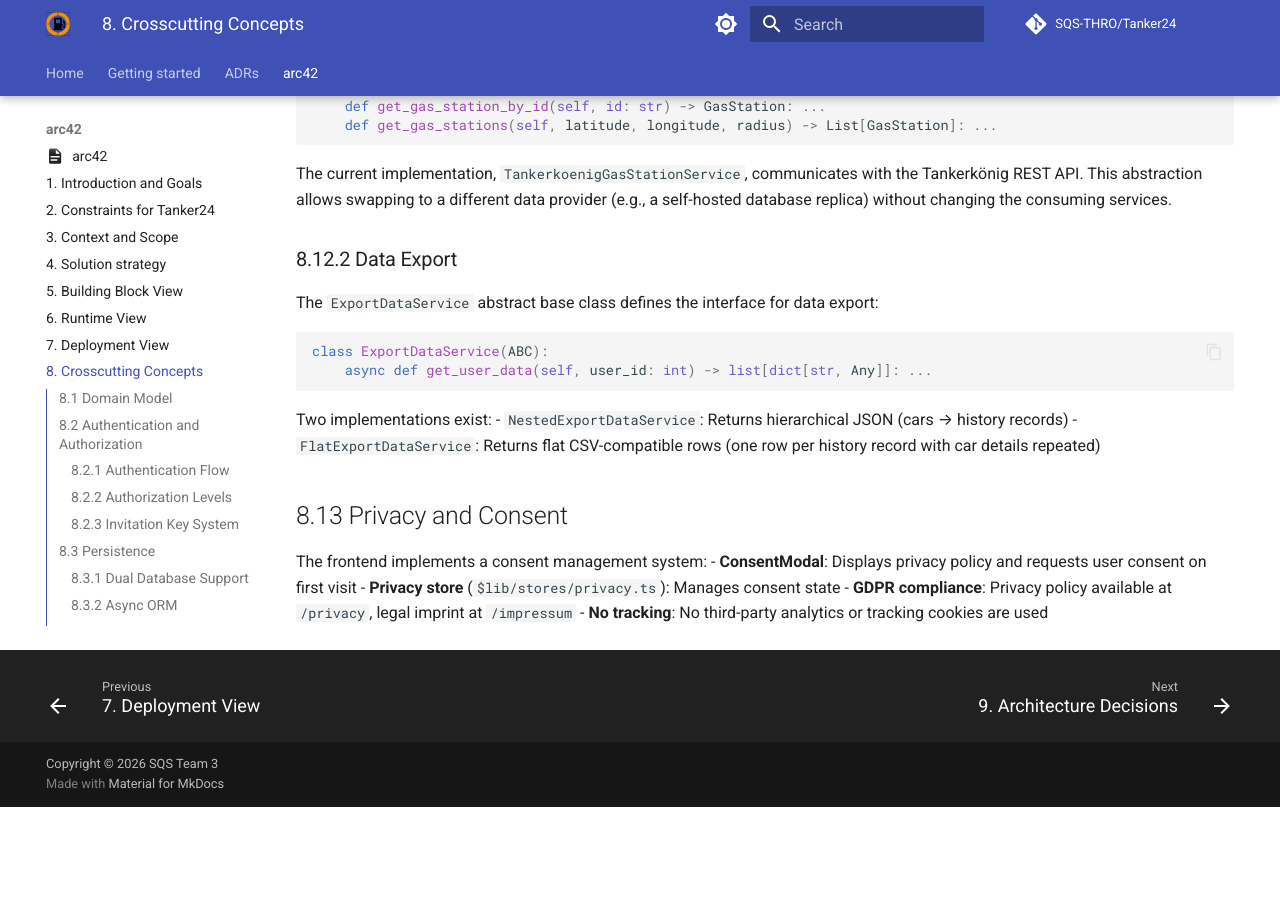
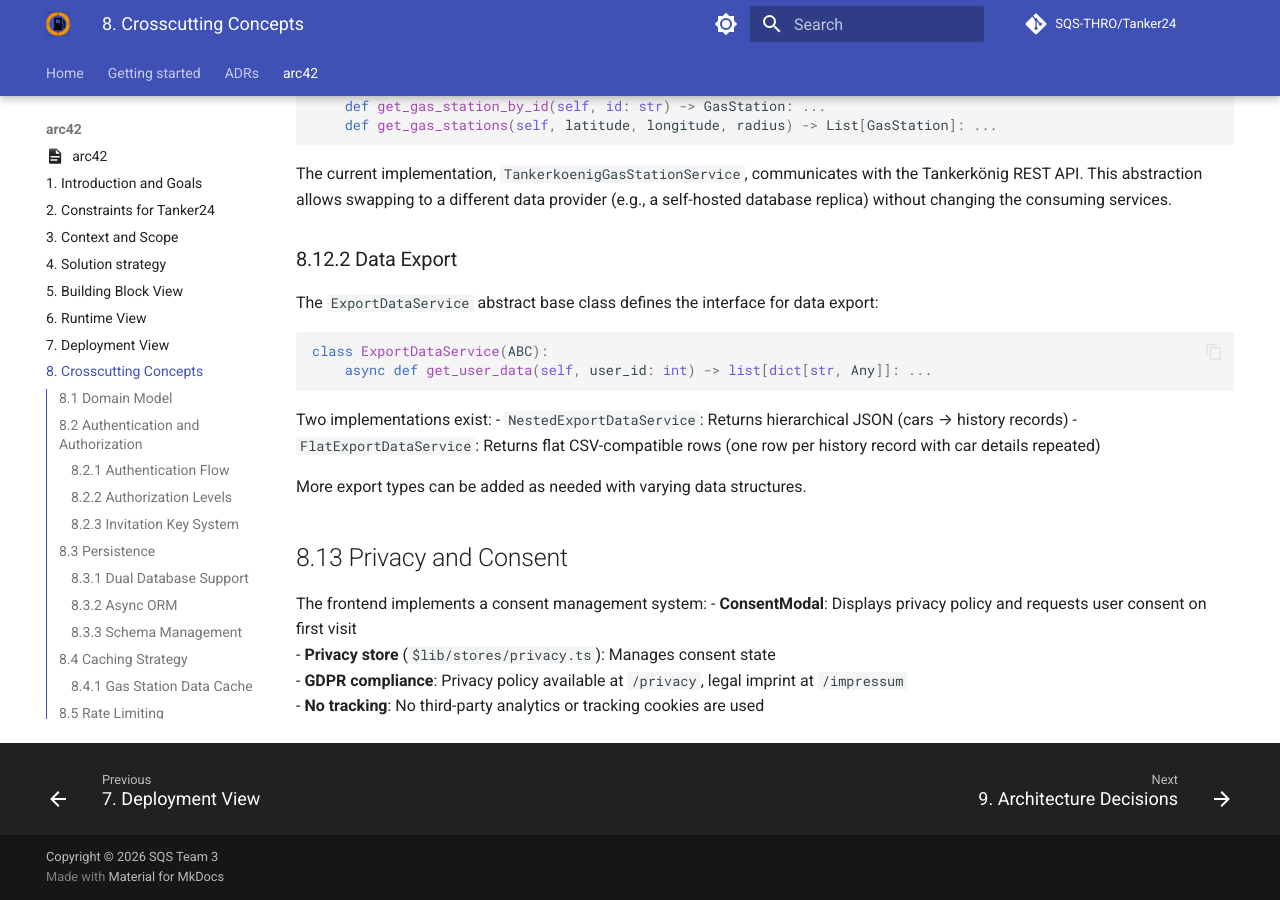
Before and after one commit to SQS-THRO/Tanker24, an MkDocs documentation site: the page built from docs/arc42/08_crosscutting_concepts.md, in a window 1280 px wide and 900 px high, scrolled down 6729 px. Built offline with MkDocs 1.6.1 and Material for MkDocs 9.7.7, drawn with Linux system fonts in a browser that asks for light colours; comment, search, counter and statistics services are not loaded; before the commit the page ends 7536 px from its top, so only the background shows below that.

```diff
--- a/docs/arc42/08_crosscutting_concepts.md
+++ b/docs/arc42/08_crosscutting_concepts.md
@@ -242,6 +242,8 @@
 - `NestedExportDataService`: Returns hierarchical JSON (cars → history records)
 - `FlatExportDataService`: Returns flat CSV-compatible rows (one row per history record with car details repeated)
 
+More export types can be added as needed with varying data structures.
+
 ## 8.13 Privacy and Consent
 
 The frontend implements a consent management system:
```
Also changed, not shown: docs/arc42/06_runtime_view.md (line endings or trailing spaces).
